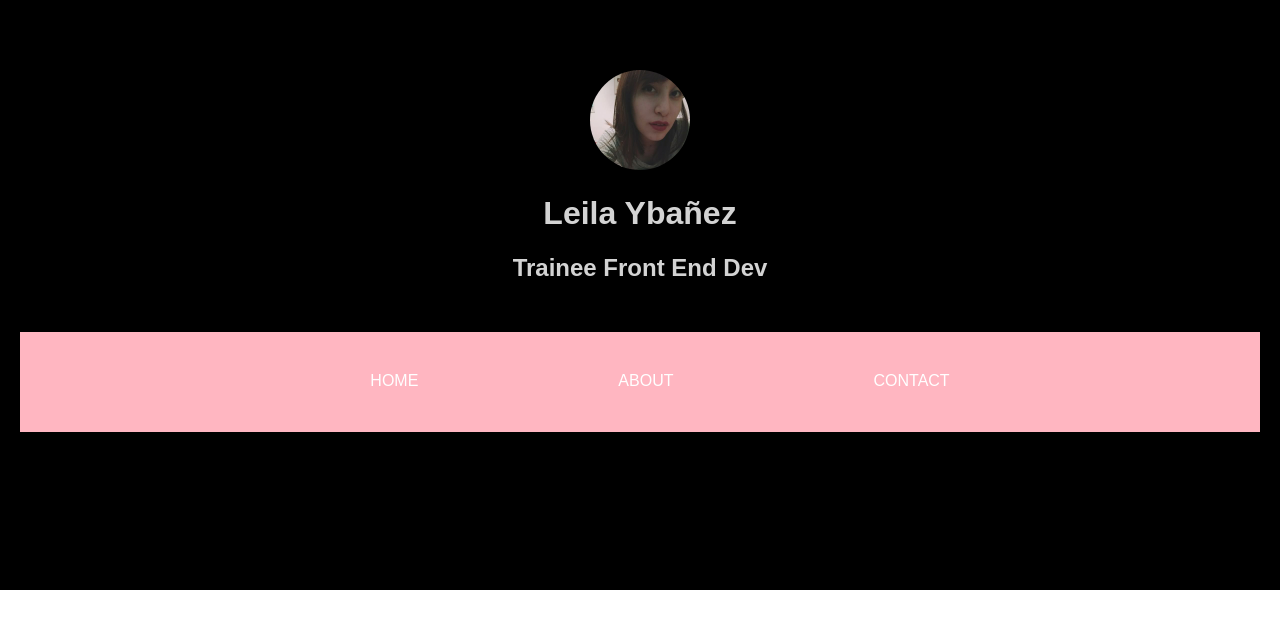
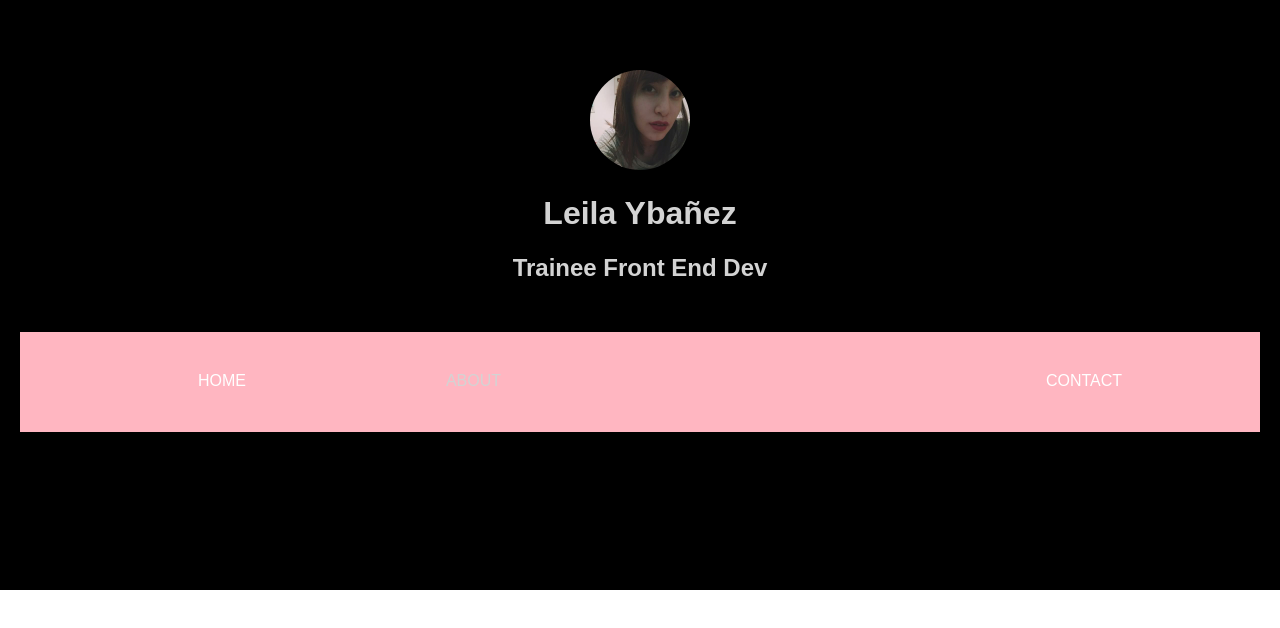
Before and after one commit to leilaybnz/react-workshop, a React (Create React App) app: page / in a window 1280 px wide. Shown: the top 628 px of the page. Built offline with nearby package versions, Linux system fonts and the light colour scheme.

Commit message:
Adding Router

```diff
--- a/package.json
+++ b/package.json
@@ -6,6 +6,8 @@
     "npm": "^6.0.1",
     "react": "^16.3.2",
     "react-dom": "^16.3.2",
+    "react-router": "^4.2.0",
+    "react-router-dom": "^4.2.2",
     "react-scripts": "1.1.4",
     "styled-components": "^3.2.6"
   },
--- a/src/App.js
+++ b/src/App.js
@@ -3,7 +3,7 @@ import profile from './assets/profile.jpg'
 import './App.css';
 import Primary from '../src/components/Primary/Primary';
 import Nav from '../src/components/Nav/Nav';
-import styled from 'styled-components';
+import { BrowseRouter as Router, Route } from 'react-router-dom';
 
 class App extends Component {
   render() {
--- a/src/components/About/styles.css
+++ b/src/components/About/styles.css
@@ -0,0 +1,6 @@
+.about {
+    width: 400px;
+    text-align: justify;
+    font-weight: 100;
+    color: lightgrey;
+}
--- a/src/components/Nav/Nav.js
+++ b/src/components/Nav/Nav.js
@@ -1,13 +1,15 @@
 import React, { Component } from 'react';
-import style from './styles.css';
+import Style from './styles.css';
+import About from '../About/About';
+import { BrowserRouter as Link} from 'react-router-dom';
 
 const Nav = (props) => {
     return (
         <div className="lista">
             <ul>
-                <li className="home">{props.home}</li>
-                <li className="about">{props.about}</li>
-                <li className="contact">{props.contact}</li>
+                <Link to="/"><li className="home">{props.home}</li></Link>
+               <Link to="/about"><li className="about">{props.about}</li></Link>
+                <Link to="/contact"><li className="contact">{props.contact}</li></Link>
             </ul>
         </div>
     )
```
Also changed, not shown: 1 other file (tests, documents, lock files or other folders).
